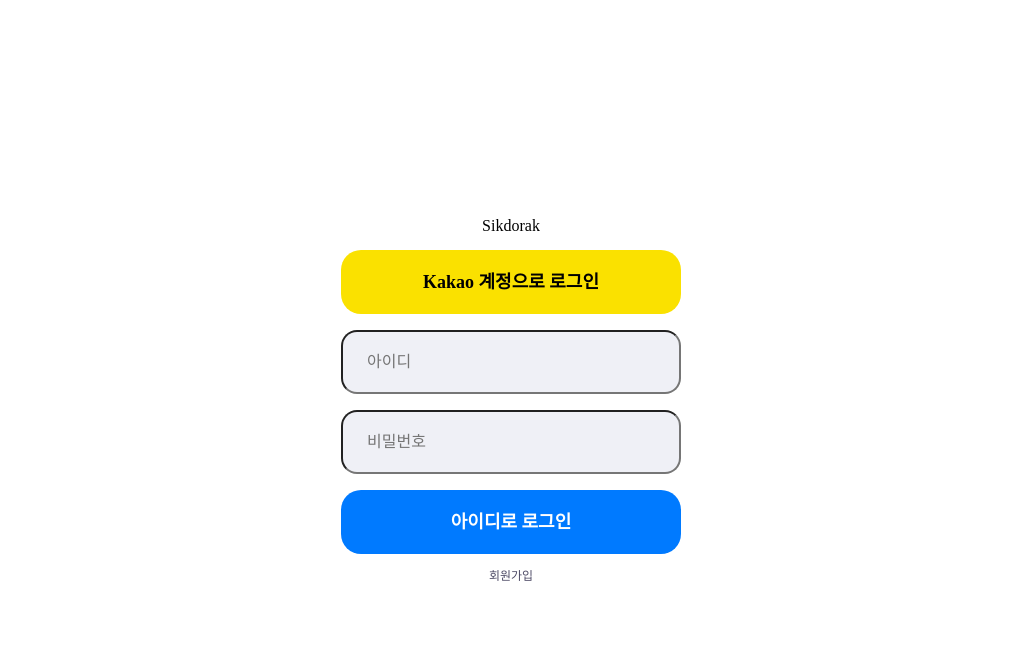
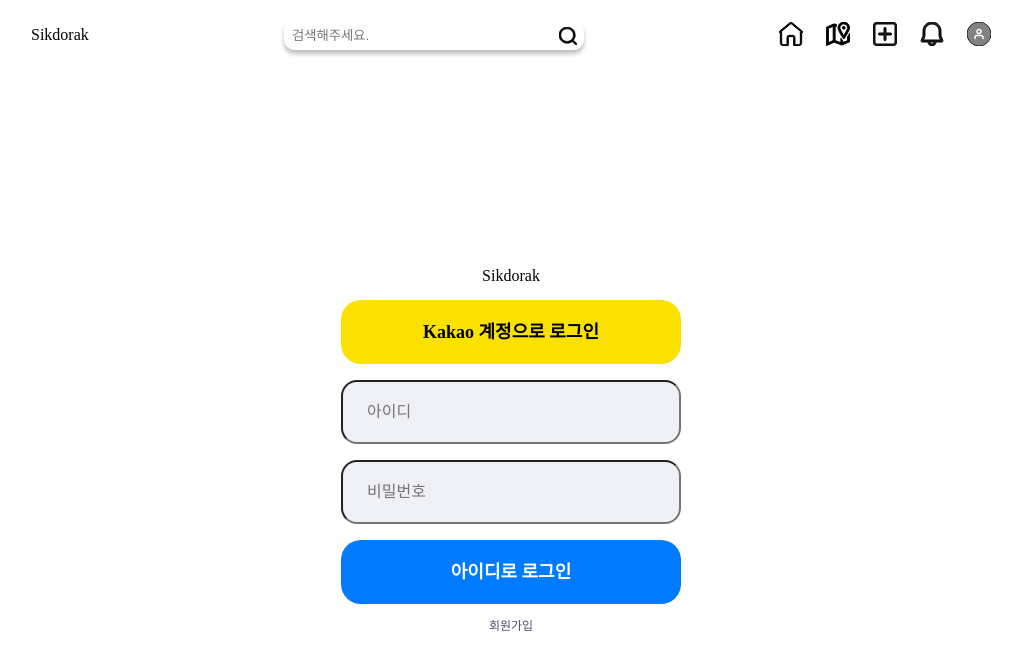
Before and after one commit to jjik-muk/sikdorak, a React (Create React App) app in the folder fe/: page / in a window 1280 px wide. Shown: the top 670 px of the page, without its empty margins (129-1151 px from the left). Built offline with nearby package versions, Linux system fonts and the light colour scheme.

Commit message:
SDR-131 feat: :sparkles: 공통 헤더 컴포넌트 생성

```diff
--- /dev/null
+++ b/fe/src/components/Common/CommonHeader.styled.ts
@@ -0,0 +1,43 @@
+import styled from 'styled-components';
+import { flexLayoutMixin } from 'utils/utils';
+
+export const Wrap = styled.div`
+  ${() => flexLayoutMixin('', 'center', 'center')};
+  position: sticky;
+  top: 10px;
+`;
+
+export const Header = styled.div`
+  ${() => flexLayoutMixin('', 'space-between', 'center')}
+  width:1000px;
+  padding: 10px 20px;
+`;
+
+export const SearchFormWrap = styled.form`
+  position: relative;
+`;
+
+export const Input = styled.input`
+  width: 300px;
+  height: 30px;
+  padding: 7px;
+  box-shadow: 0px 4px 4px rgba(0, 0, 0, 0.25);
+  border-radius: 10px;
+  border: 1px solid #fefefe;
+  resize: none;
+  overflow: hidden;
+`;
+
+export const IconWrap = styled.div`
+  position: absolute;
+  right: 7px;
+  top: 7px;
+`;
+
+export const ButtonWrap = styled.div`
+  ${() => flexLayoutMixin('', 'center', 'center')}
+  gap:23px;
+  * {
+    cursor: pointer;
+  }
+`;
--- /dev/null
+++ b/fe/src/components/Common/CommonHeader.tsx
@@ -0,0 +1,60 @@
+import Icon, { IconComponentsKeys } from 'common/Icon';
+import Logo from 'common/Logo/Logo';
+import Portal from 'common/Portal/Portal';
+import { useOutsideClick } from 'hooks/useOutsideClick';
+import ReviewWrite from 'pages/ReviewWrite/ReviewWrite';
+import { useRef, useState } from 'react';
+import { createKey } from 'utils/utils';
+import { ButtonWrap, IconWrap, Input, SearchFormWrap, Header, Wrap } from './CommonHeader.styled';
+
+function CommonHeader() {
+  const [isReviewWrite, setIsReviewWrite] = useState(false);
+  const modalRef = useRef(null);
+
+  const iconInfo: IconInfoProps[] = [
+    { icon: 'Home' },
+    { icon: 'Map' },
+    { icon: 'PostBtn', handler: handleReviewWrite },
+    { icon: 'Alarm' },
+    { icon: 'Profile' },
+  ];
+
+  useOutsideClick(modalRef, handleReviewWrite);
+
+  return (
+    <Wrap>
+      <Header>
+        <Logo />
+        <SearchFormWrap>
+          <Input type="text" placeholder="검색해주세요." />
+          <IconWrap>
+            <Icon icon="SearchBtn" width={18} height={18} />
+          </IconWrap>
+        </SearchFormWrap>
+        <ButtonWrap>
+          {iconInfo.map(({ icon, handler }, idx) => (
+            <div onClick={handler}>
+              <Icon key={createKey(icon, idx)} icon={icon} width={24} height={24} />
+            </div>
+          ))}
+        </ButtonWrap>
+        {isReviewWrite && (
+          <Portal selector="#portal" ref={modalRef}>
+            <ReviewWrite />
+          </Portal>
+        )}
+      </Header>
+    </Wrap>
+  );
+
+  function handleReviewWrite() {
+    setIsReviewWrite(!isReviewWrite);
+  }
+}
+
+type IconInfoProps = {
+  icon: IconComponentsKeys;
+  handler?: React.MouseEventHandler<HTMLDivElement>;
+};
+
+export default CommonHeader;
--- a/fe/src/components/Common/Header.tsx
+++ /dev/null
@@ -1,5 +0,0 @@
-function Header() {
-  return <header>나는 헤더</header>;
-}
-
-export default Header;
--- a/fe/src/pages/Login/Login.tsx
+++ b/fe/src/pages/Login/Login.tsx
@@ -1,6 +1,7 @@
 import TEXT from 'constants/text';
 import Logo from 'common/Logo/Logo';
 import Portal from 'common/Portal/Portal';
+import CommonHeader from 'components/Common/CommonHeader';
 import LoginButton from 'components/Login/LoginButton/LoginButton';
 import LoginInput from 'components/Login/LoginInput/LoginInput';
 import { useOutsideClick } from 'hooks/useOutsideClick';
@@ -22,6 +23,8 @@ function Login() {
   useOutsideClick(modalRef, handleClick);
 
   return (
+    <>
+      <CommonHeader />
       <Wrap>
         <Form>
           <Logo />
@@ -37,6 +40,7 @@ function Login() {
           )}
         </Form>
       </Wrap>
+    </>
   );
 }
 
--- a/fe/src/pages/ReviewDetail/ReviewDetail.tsx
+++ b/fe/src/pages/ReviewDetail/ReviewDetail.tsx
@@ -1,5 +1,4 @@
 import Icon from 'common/Icon';
-import Button from 'common/IconButton/IconButton';
 import Carousel from 'components/ReviewDetail/Carousel/Carousel';
 import Comment from 'components/ReviewDetail/Comment/Comment';
 import Menu from 'components/ReviewDetail/Menu/Menu';
@@ -10,7 +9,7 @@ import WriteComment from 'components/ReviewDetail/WriteComment/WriteComment';
 import TagList from 'components/ReviewWrite/Tag/TagList/TagList';
 import { useId, useRef, useState } from 'react';
 import { createKey } from 'utils/utils';
-import { ButtonWrapper, Contents, ContentsWrap, Header, Main, MainFooter, Wrap } from './ReviewDetail.styled';
+import { ButtonWrapper, Contents, ContentsWrap, Header, IconWrap, Main, MainFooter, Wrap } from './ReviewDetail.styled';
 
 const IMAGE_URLS = [
   'https://rimage.gnst.jp/livejapan.com/public/article/detail/a/00/00/a0000370/img/basic/a0000370_main.jpg?20201002142956&q=80&rw=750&rh=536',
@@ -58,13 +57,19 @@ function ReviewDetailWithPicture({ hasPicture }: { hasPicture?: boolean }) {
         </Main>
         <ButtonWrapper>
           <div onClick={handleToggleHeart}>
-            <Button icon="Heart" width={btnWidth} height={30} fill={isActiveHeart ? 'red' : '#FFF'} />
+            <IconWrap width={btnWidth} height={30}>
+              <Icon icon="Heart" fill={isActiveHeart ? 'red' : '#FFF'} />
+            </IconWrap>
           </div>
           <div onClick={clickCreateComment}>
-            <Button icon="TalkBubble" width={btnWidth} height={30} />
+            <IconWrap width={btnWidth} height={30}>
+              <Icon icon="TalkBubble" fill={isActiveHeart ? 'red' : '#FFF'} />
+            </IconWrap>
           </div>
           <div onClick={handleCopyURL}>
-            <Button icon="ShareArrow" width={btnWidth} height={30} />
+            <IconWrap width={btnWidth} height={30}>
+              <Icon icon="ShareArrow" fill={isActiveHeart ? 'red' : '#FFF'} />
+            </IconWrap>
           </div>
         </ButtonWrapper>
         <TagList tags={['#초밥', '#맛집', '#부산']} />
```
Also changed, not shown: fe/src/common/Portal/Portal.tsx (+0 -12 lines). Lines whose indentation alone changed are shown as unchanged.
